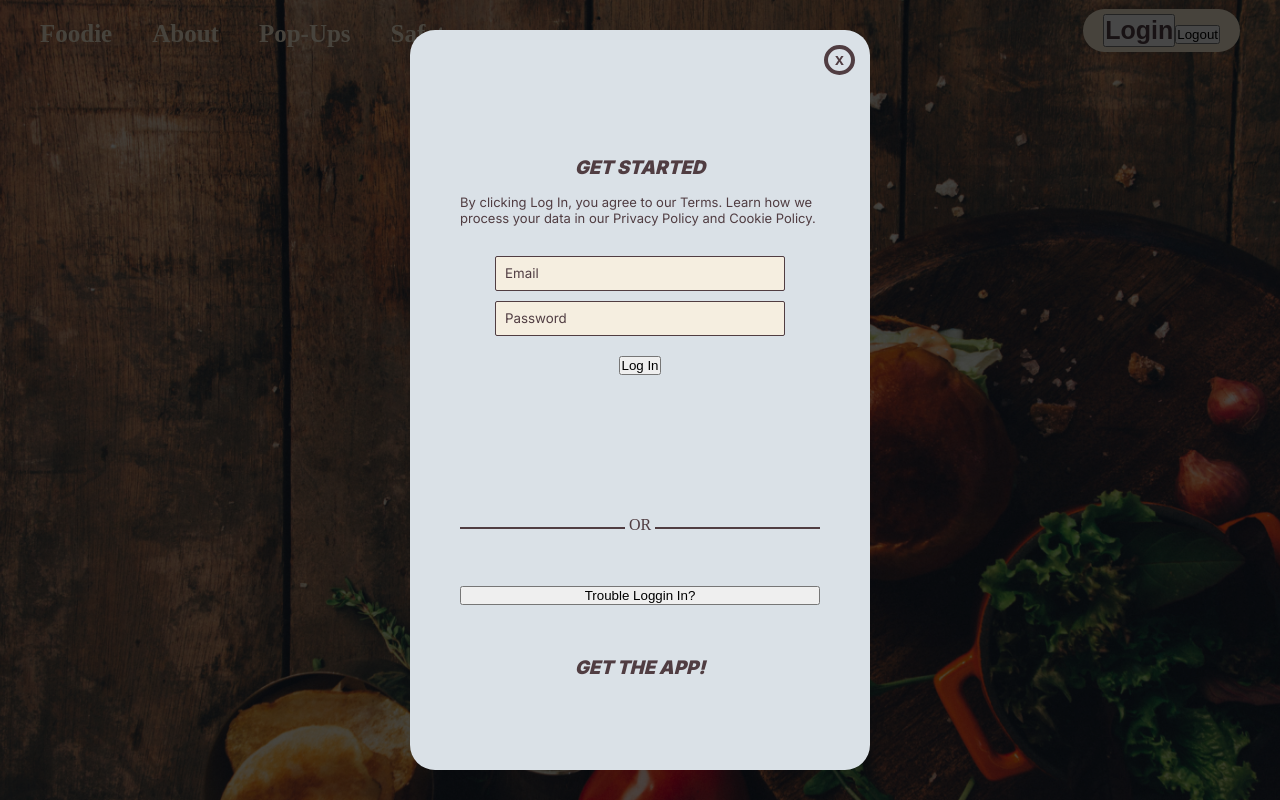
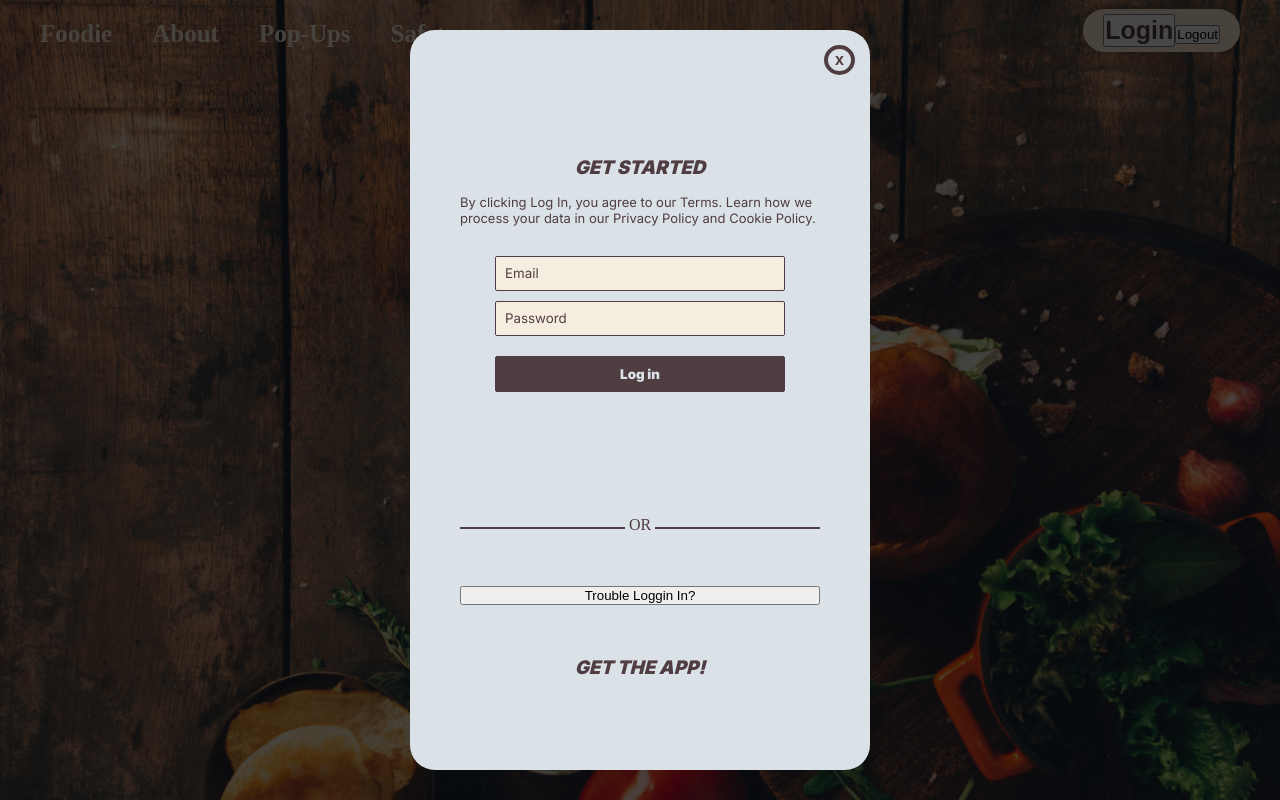
Before and after one commit to FFT-Food-for-Thought/Foodie, a React (Create React App) app: page / in a window 1280 px wide. Both pictures are taken after a click on the button "Login". Shown: the top 800 px of the page. Built offline with nearby package versions, Linux system fonts and the light colour scheme; no server answers; the database is empty.

Commit message:
formatted login button

```diff
--- a/src/Components/Login.js
+++ b/src/Components/Login.js
@@ -30,7 +30,9 @@ const Login = ({ open, children, onClose }) => {
           </p>
           <input placeholder="Email" id="loginEmail" />
           <input placeholder="Password" id="loginPassword" />
-          <button onClick={_login}>Log In</button>
+          <button onClick={_login} className="login-button">
+            Log in
+          </button>
         </div>
         <hr className="or-hr" />
         <button>Trouble Loggin In?</button>
--- a/src/Css/login.css
+++ b/src/Css/login.css
@@ -100,3 +100,14 @@ input::placeholder {
   color: #503D42;
   font-family: "Inter";
 }
+
+.login-button {
+  border-radius: 2px;
+  background-color: #503D42;
+  border: 0.05em solid #503D42;
+  color: #DAE1E7;
+  padding: 9px;
+  width: 289.33px;
+  font-family: "Inter";
+  font-weight: 900;
+}
```
